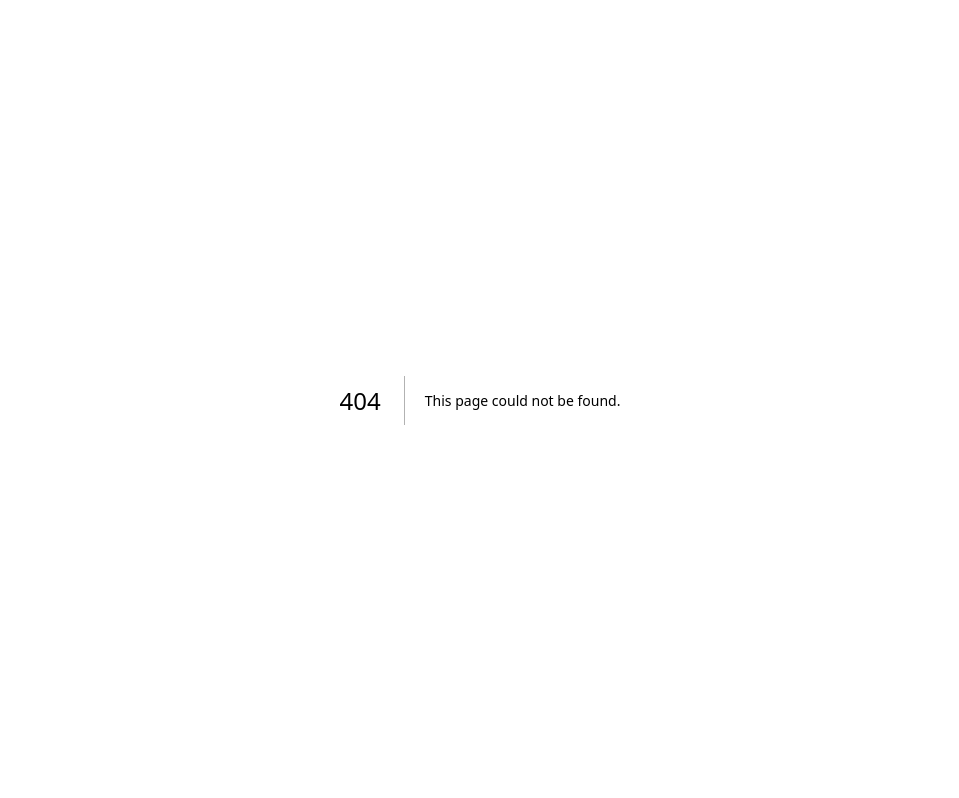
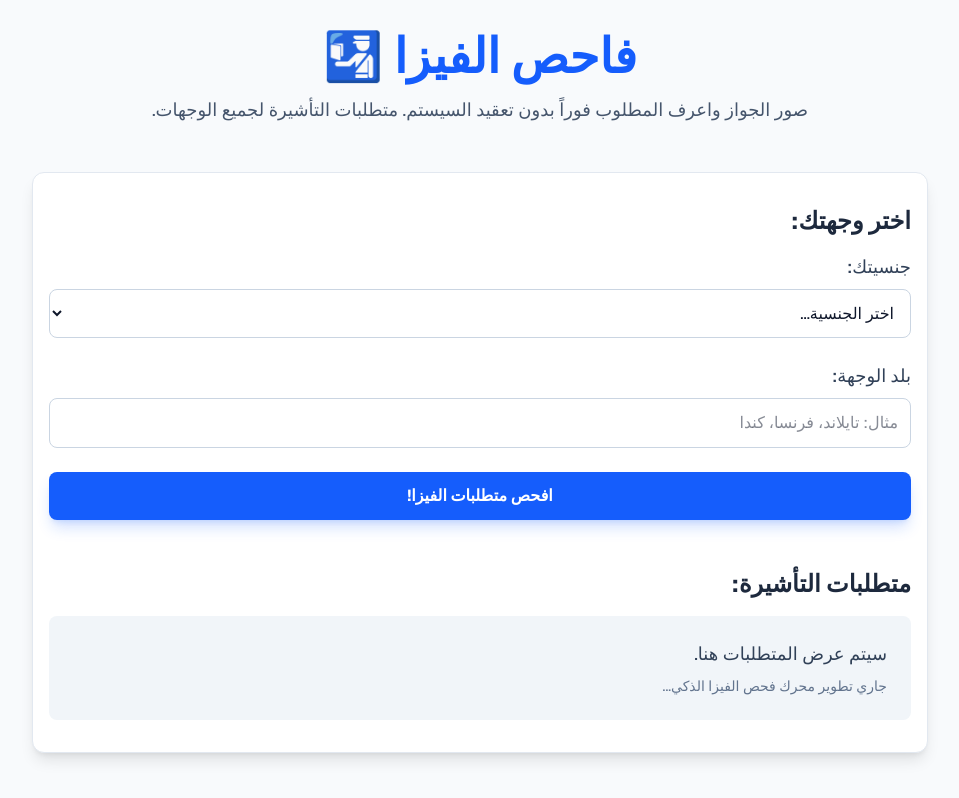
Before and after one commit to MuwaizriLab/mfly-ai, a Next.js app: page /visa-checker in a window 1280 px wide. Before the commit this address had no page. Shown: the whole page, without its empty margins (160-1119 px from the left). Built offline with nearby package versions, Linux system fonts and the light colour scheme.

Commit message:
Add Visa Checker page and navigation link

```diff
--- a/app/page.tsx
+++ b/app/page.tsx
@@ -13,6 +13,7 @@ export default function Home() {
             <a href="/inspire-me" className="hover:text-blue-600 transition">ألهمني</a>
             <a href="/fare-hunter" className="hover:text-blue-600 transition">صائد العروض</a>
             <a href="/airport-translator" className="hover:text-blue-600 transition">مترجم المطار</a>
+            <a href="/visa-checker" className="hover:text-blue-600 transition">فاحص الفيزا</a>
             <a href="#features" className="hover:text-blue-600 transition">الخدمات</a>
             <a href="#staff" className="hover:text-blue-600 transition">للموظفين</a>
             <a href="#travelers" className="hover:text-blue-600 transition">للمسافرين</a>
--- /dev/null
+++ b/app/visa-checker/page.tsx
@@ -0,0 +1,68 @@
+import React from 'react';
+
+export default function VisaCheckerPage() {
+  return (
+    <div className="min-h-screen bg-slate-50 text-slate-900 font-sans p-8" dir="rtl">
+      <header className="mb-12 text-center">
+        <h1 className="text-4xl md:text-5xl font-extrabold text-blue-600 mb-4">
+          فاحص الفيزا 🛂
+        </h1>
+        <p className="text-lg text-slate-600 max-w-2xl mx-auto">
+          صور الجواز واعرف المطلوب فوراً بدون تعقيد السيستم. متطلبات التأشيرة لجميع الوجهات.
+        </p>
+      </header>
+
+      <main className="container mx-auto px-4 max-w-4xl bg-white p-8 rounded-xl shadow-lg border border-slate-200">
+        <section className="mb-8">
+          <h2 className="text-2xl font-bold text-slate-800 mb-4">اختر وجهتك:</h2>
+          <form className="space-y-6">
+            <div>
+              <label htmlFor="nationality" className="block text-lg font-medium text-slate-700 mb-2">
+                جنسيتك:
+              </label>
+              <select
+                id="nationality"
+                className="w-full p-3 border border-slate-300 rounded-lg focus:ring-blue-500 focus:border-blue-500"
+              >
+                <option value="">اختر الجنسية...</option>
+                <option value="KW">الكويت</option>
+                <option value="SA">السعودية</option>
+                <option value="AE">الإمارات</option>
+                <option value="QA">قطر</option>
+                <option value="BH">البحرين</option>
+                <option value="OM">عُمان</option>
+                <option value="US">الولايات المتحدة</option>
+                <option value="GB">المملكة المتحدة</option>
+                <option value="DE">ألمانيا</option>
+              </select>
+            </div>
+
+            <div>
+              <label htmlFor="destinationCountry" className="block text-lg font-medium text-slate-700 mb-2">
+                بلد الوجهة:
+              </label>
+              <input
+                type="text"
+                id="destinationCountry"
+                placeholder="مثال: تايلاند، فرنسا، كندا"
+                className="w-full p-3 border border-slate-300 rounded-lg focus:ring-blue-500 focus:border-blue-500"
+              />
+            </div>
+
+            <button className="w-full bg-blue-600 text-white px-6 py-3 rounded-lg font-bold hover:bg-blue-700 transition shadow-lg shadow-blue-600/20">
+              افحص متطلبات الفيزا!
+            </button>
+          </form>
+        </section>
+
+        <section className="mt-12">
+          <h2 className="text-2xl font-bold text-slate-800 mb-4">متطلبات التأشيرة:</h2>
+          <div className="bg-slate-100 p-6 rounded-lg text-slate-700 min-h-[100px]">
+            <p className="text-lg">سيتم عرض المتطلبات هنا.</p>
+            <p className="text-sm text-slate-500 mt-2">جاري تطوير محرك فحص الفيزا الذكي...</p>
+          </div>
+        </section>
+      </main>
+    </div>
+  );
+}
```
